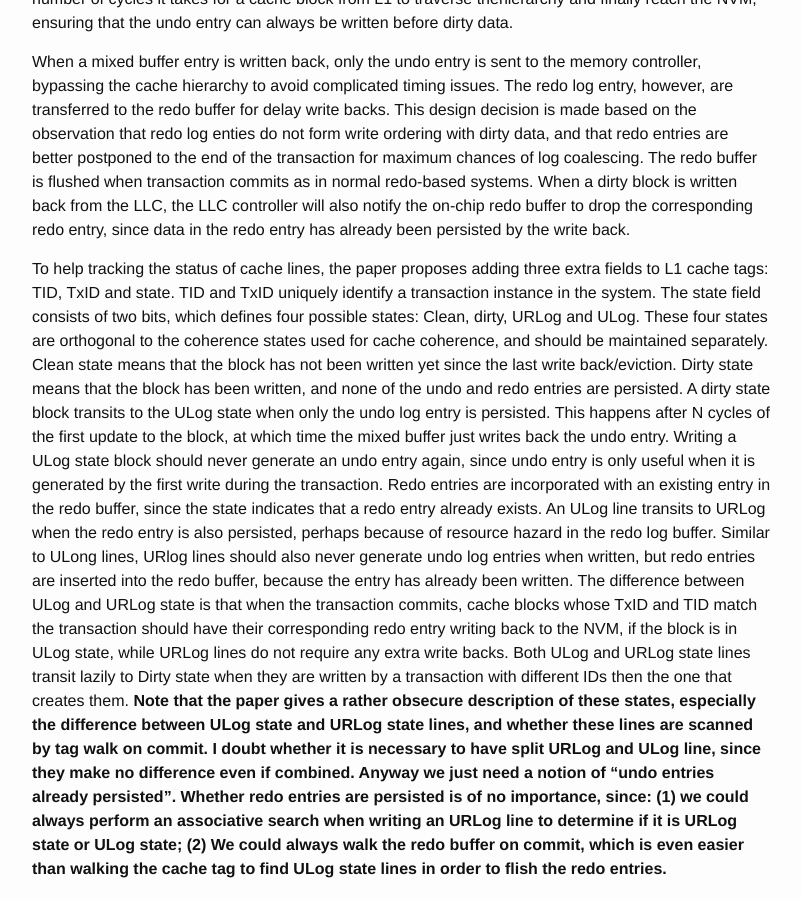
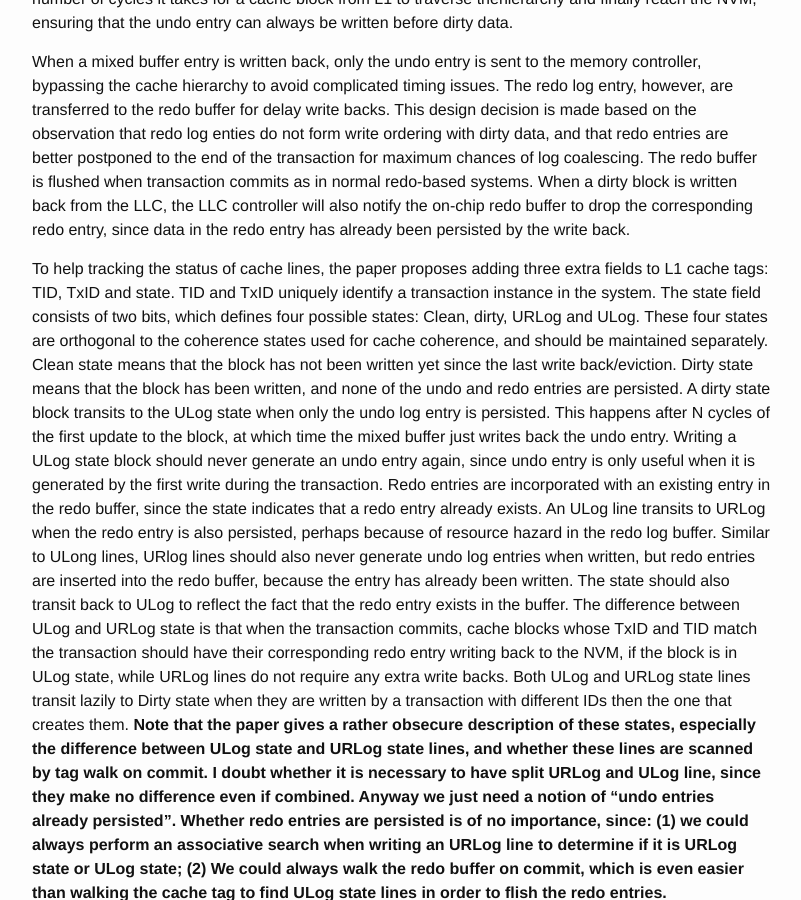
Before and after one commit to wangziqi2013/wangziqi2013.github.io, a Jekyll site: the page built from _posts/2020-06-10-morlog.markdown, in a window 1280 px wide and 900 px high, scrolled down 1585 px. Shown: the whole window, without its empty margins (238-1039 px from the left). Built offline with Jekyll 4.4.1, drawn with Linux system fonts in a browser that asks for light colours.

Commit message:
Small change

```diff
--- a/_posts/2020-06-10-morlog.markdown
+++ b/_posts/2020-06-10-morlog.markdown
@@ -76,7 +76,8 @@ generated by the first write during the transaction. Redo entries are incorporat
 since the state indicates that a redo entry already exists. An ULog line transits to URLog when the redo entry is also
 persisted, perhaps because of resource hazard in the redo log buffer. Similar to ULong lines, URlog lines should also
 never generate undo log entries when written, but redo entries are inserted into the redo buffer, because the entry has
-already been written. The difference between ULog and URLog state is that when the transaction commits, cache blocks
+already been written. The state should also transit back to ULog to reflect the fact that the redo entry exists in the buffer.
+The difference between ULog and URLog state is that when the transaction commits, cache blocks
 whose TxID and TID match the transaction should have their corresponding redo entry writing back to the NVM, if the block
 is in ULog state, while URLog lines do not require any extra write backs.
 Both ULog and URLog state lines transit lazily to Dirty state when they are written by a transaction with different IDs
```
